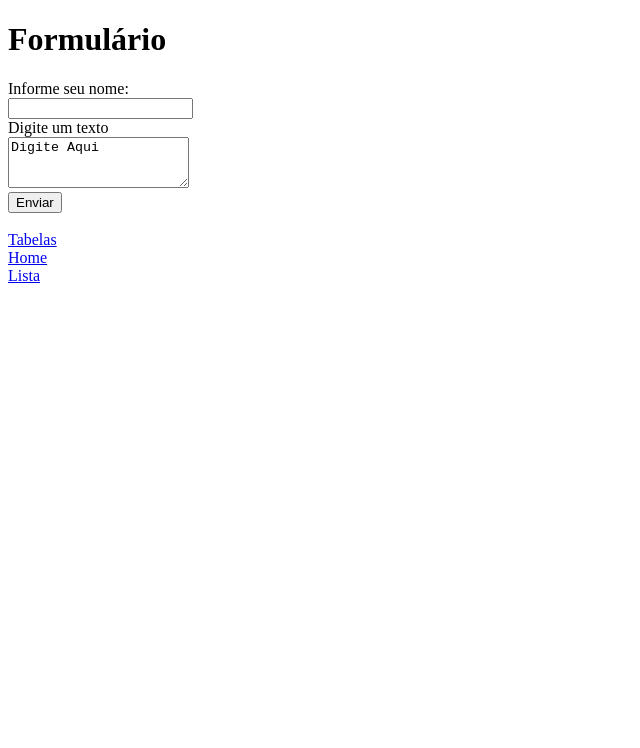
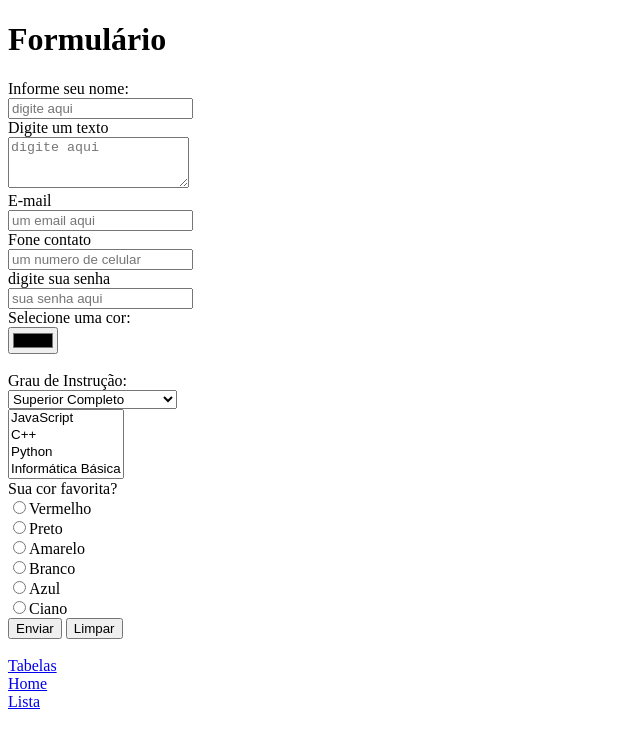
Before and after one commit to Jesuis669/main, a plain HTML site: page Cod_Fonte_aula/Formulario.html in a window 1280 px wide. Shown: the whole page, without its empty margins (0-640 px from the left). Drawn offline with Linux system fonts and the light colour scheme.

Commit message:
Arquivos aula 2

```diff
--- a/Cod_Fonte_aula/Formulario.html
+++ b/Cod_Fonte_aula/Formulario.html
@@ -7,12 +7,46 @@
     <title>Formulário</title>
 </head>
 <body>
+<form>
     <h1>Formulário</h1>
     <label>Informe seu nome:</label></br>
-    <input id="nome"></br>
-    <label> Digite um texto </label></br>
-    <textarea rows="3">Digite Aqui</textarea></br>
-    <button id="enviar">Enviar</button>
+    <input type="text" id="nome" placeholder="digite aqui"></br>
+    <label for="text1"> Digite um texto </label></br>
+    <textarea type="text" rows="3" placeholder="digite aqui"></textarea></br>
+    <label for="email">E-mail</label></br>
+    <input type="email" placeholder="um email aqui"/></br>
+    <label for="number">Fone contato</label></br>
+    <input type="number" placeholder="um numero de celular"/></br>
+    <label for="password">digite sua senha</label></br>
+    <input type="password" placeholder="sua senha aqui"/></br>
+    <label for="color" placeholder="escolha uma cor">Selecione uma cor:</label></br>
+    <input type="color"/></br></br>
+    <label>Grau de Instrução: </label></br>
+    <select>
+        <option selected>Fundamental Completo</option>
+        <option selected>Fundamental Incompleto</option>
+        <option selected>Superior Incompleto</option>
+        <option selected>Superior Completo</option>
+    </select></br>
+    <select multiple>
+        <optrion>HTML</optrion>
+        <option>JavaScript</option>
+        <option>C++</option>
+        <option>Python</option>
+        <option>Informática Básica</option>
+        <option>CSS</option>
+        <option>Java</option>
+    </select></br>
+    <label>Sua cor favorita?</label></br>
+    <input type="radio" name="Cor_favorita" id="Cor_vermelha"><label for="Cor_favorita" checked="true">Vermelho</label></br>
+    <input type="radio" name="Cor_favorita" id="Cor_Preto"><label for="Cor_favorita">Preto</label></br>
+    <input type="radio" name="Cor_favorita" id="Cor_Amarelo"><label for="Cor_favorita">Amarelo</label></br>
+    <input type="radio" name="Cor_favorita" id="Cor_Branco"><label for="Cor_favorita">Branco</label></br>
+    <input type="radio" name="Cor_favorita" id="cor_Azul"><label for="Cor_favorita">Azul</label></br>
+    <input type="radio" name="Cor_favorita" id="Cor_Ciano"><label for="Cor_favorita">Ciano</label></br>
+    <button id="enviar" type=submit>Enviar</button>
+    <button id="reset" type="reset">Limpar</button>
+</form>
 <footer></br>
     <a href="/Cod_Fonte_aula/tabelas.html">Tabelas</a></br>
     <a href="/Cod_Fonte_aula/Index.html"> Home</a></br>
```
